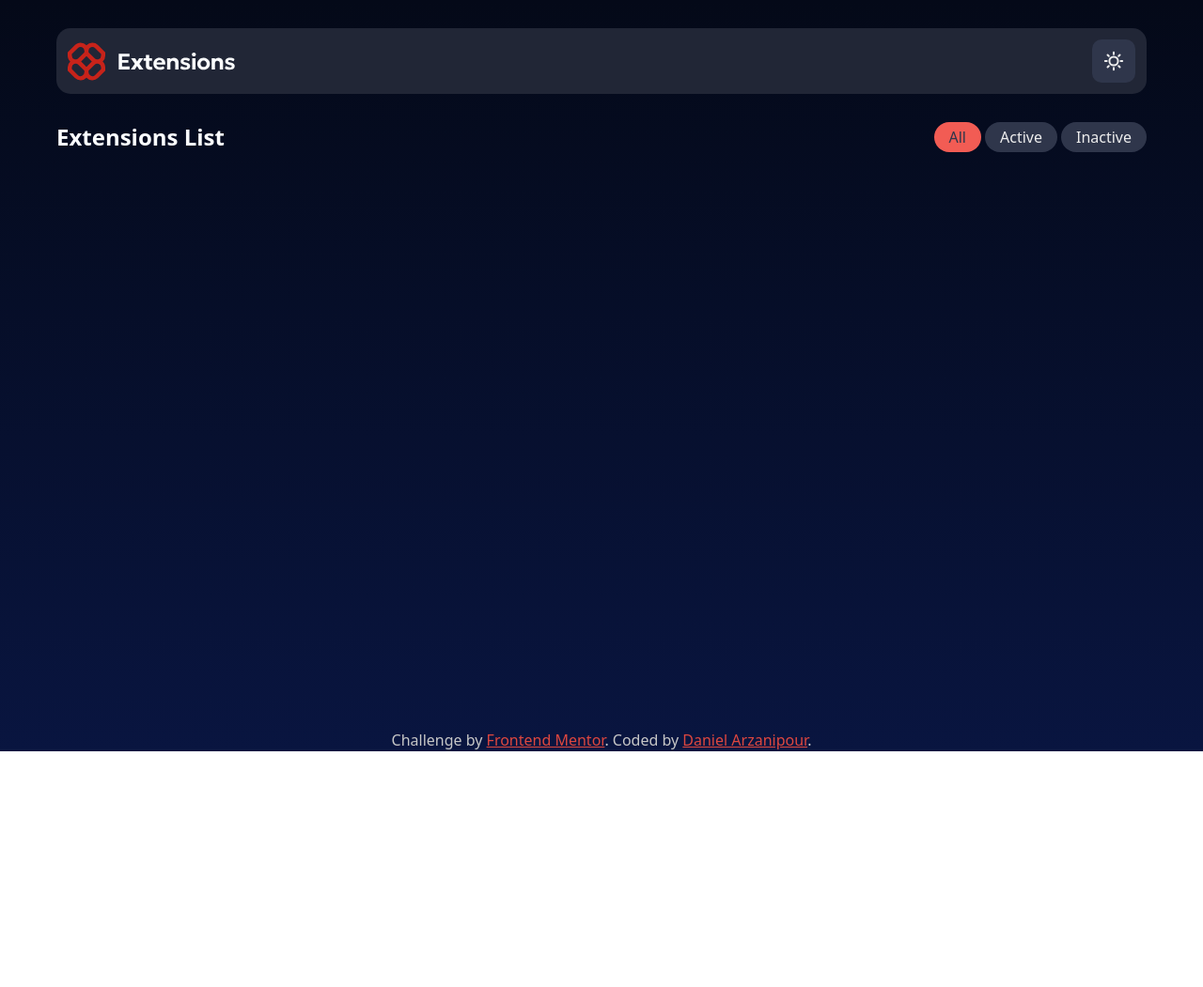
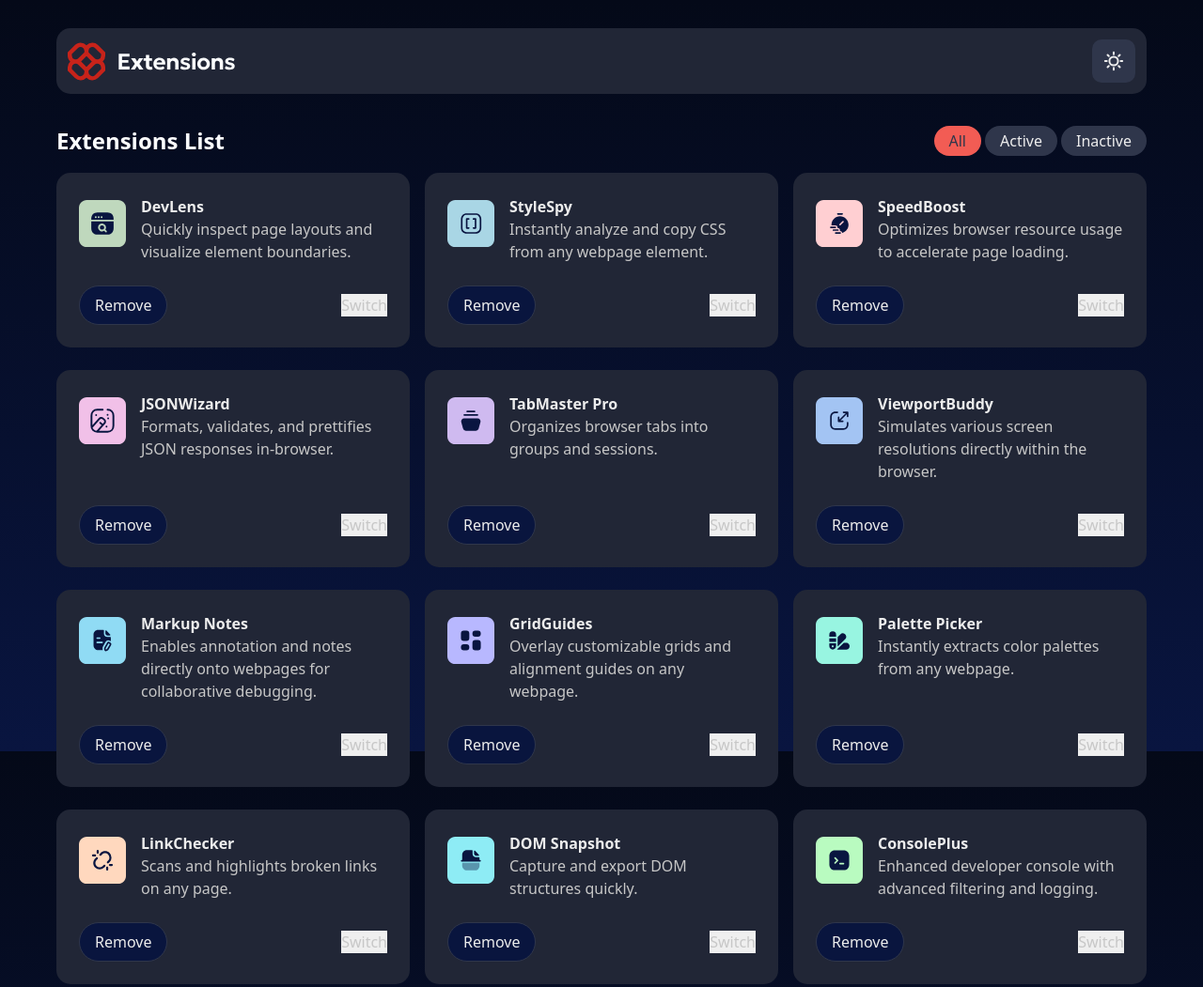
Before and after one commit to Frontend-Mentor-Projects-Daniel/Browser-extension-manager, a website built with Vite: page index.html in a window 1280 px wide. Shown: the top 1051 px of the page at 94% size. Before the commit the page ends 800 px from the top, so only its background shows below. Built offline with nearby package versions, Linux system fonts and the light colour scheme; a web font is replaced by a local one; what granim would draw is missing.

Commit message:
use dynamic data for cards and layout card contents

```diff
--- a/index.html
+++ b/index.html
@@ -52,6 +52,7 @@
     <script src="./src/index.js" type="module"></script>
     <script type="module" src="./src/scripts/granim.js"></script>
     <script type="module" src="./src/scripts/themeToggle.js"></script>
+    <script type="module" src="./src/scripts/cardTemplate.js"></script>
 
     <title>Frontend Mentor | Browser Extensions Manager UI</title>
   </head>
--- a/src/adapters/html/homepage.html
+++ b/src/adapters/html/homepage.html
@@ -1,5 +1,5 @@
 <section class="homepage">
-  <main>
+  <main class="stack">
     <div class="filter-bar cluster">
       <h1 class="filter-bar__title">Extensions List</h1>
 
@@ -13,5 +13,39 @@
         </button>
       </div>
     </div>
+
+    <div class="cards">
+      <ul class="cards__list grid">
+        <template id="homepage-card-template">
+          <li class="cards__list-item center">
+            <div class="card box stack">
+              <div class="card__top center">
+                <div class="card__logo">
+                  <img
+                    src="/assets/images/logo-devlens.svg"
+                    alt="DevLens"
+                    width="50px"
+                    height="50px"
+                  />
+                </div>
+                <div class="card__content">
+                  <h2 class="card__title">DevLens</h2>
+                  <p class="card__text">
+                    Quickly inspect page layouts and visualize element
+                    boundaries.
+                  </p>
+                </div>
+              </div>
+
+              <div class="card__bottom">
+                <button class="card__remove-button box">Remove</button>
+
+                <button class="card__switch">Switch</button>
+              </div>
+            </div>
+          </li>
+        </template>
+      </ul>
+    </div>
   </main>
 </section>
--- /dev/null
+++ b/src/scripts/cardTemplate.js
@@ -0,0 +1,31 @@
+function createCard({ title, text, logoSrc, logoAlt }) {
+  const template = document.getElementById('homepage-card-template');
+  const clone = template.content.cloneNode(true);
+
+  clone.querySelector('.card__title').textContent = title;
+  clone.querySelector('.card__text').textContent = text;
+
+  const img = clone.querySelector('img');
+  img.src = logoSrc;
+  img.alt = logoAlt;
+
+  return clone;
+}
+
+async function loadCards() {
+  const res = await fetch('src/infrastructure/data/data.json');
+  const data = await res.json();
+
+  const list = document.querySelector('.cards__list');
+  data.forEach(({ name, description, logo }) => {
+    const card = createCard({
+      title: name,
+      text: description,
+      logoSrc: logo,
+      logoAlt: name,
+    });
+    list.appendChild(card);
+  });
+}
+
+loadCards();
--- a/src/styles/base.css
+++ b/src/styles/base.css
@@ -121,7 +121,7 @@ select {
   */
 
   --font-size--2: 0.444rem; /* ~7.1px */
-  --font-size--1: 0.666rem; /* ~10.66px */
+  --font-size--1: 0.875rem; /* 14px */
   --font-size-0: 1rem; /* 16px */
   --font-size-1: 1.5rem; /* 24px */
   --font-size-2: 2.25rem; /* 36px */
@@ -209,35 +209,66 @@ select {
          THEMES
 -------------------------*/
 [data-theme='dark'] {
+  /* GLOBAL */
+  --color-headings: var(--color-gray-0);
+  /* BODY */
   --color-body-background: var(--dark-gradient);
   --color-body-text: var(--color-gray-300);
+  /* HEADER */
   --color-header: var(--color-gray-800);
-  --color-headings: var(--color-gray-0);
   --color-theme_toggle-background: var(--color-gray-700);
   --color-theme_toggle_hover-background: var(--color-gray-600);
   --color-theme_toggle_icon-stroke: var(--color-gray-100);
   --color-logo: var(--color-gray-0);
+  /* FILTER BAR */
   --color-filter: var(--color-gray-100);
   --color-filter-active: var(--color-gray-700);
   --color-filter-background: var(--color-gray-700);
   --color-filter-hover-background: var(--color-gray-600);
   --color-filter-active-background: var(--color-primary-active);
+  /* CARD GRID */
+  --color-card-background: var(--color-gray-800);
+  --color-card-title: var(--color-gray-100);
+  --color-card-text: var(--color-gray-400);
+  --color-card-button-text: var(--color-gray-100);
+  --color-card-button-text-hover: var(--color-gray-900);
+  --color-card-button-background: var(--color-gray-900);
+  --color-card-button-background-hover: var(--color-primary-hover);
+  --color-card-button-border: var(--color-gray-700);
+  --color-card-button-switch-background-active: ;
+  --color-card-button-switch-background-inactive: ;
 }
 
 [data-theme='light'] {
+  /* GLOBAL */
+  --color-headings: var();
+  /* BODY */
   --color-body-background: var(--light-gradient);
   --color-body-text: var();
+  /* HEADER */
   --color-header: var(--color-gray-0);
-  --color-headings: var();
   --color-theme_toggle-background: var(--color-gray-100);
   --color-theme_toggle_hover-background: var(--color-gray-300);
   --color-theme_toggle_icon-stroke: var(--color-gray-700);
   --color-logo: var();
+  /* HOMEPAGE FILTER */
   --color-filter: var(-color-gray-700);
   --color-filter-active: var(--color-gray-100);
   --color-filter-background: var(--color-gray-0);
   --color-filter-hover-background: var(--color-gray-300);
   --color-filter-active-background: var(--color-primary-active);
+  /* HOMEPAGE CARD GRID */
+  --color-card-background: var(--color-gray-0);
+  --color-card-title: ;
+  --color-card-text: ;
+  --color-card-button-text: ;
+  --color-card-button-text-hover: ;
+  --color-card-button-background: ;
+  --color-card-button-background-hover: ;
+  --color-card-button-border: var(--color-gray-300);
+  --color-card-button-border-hover: var(--color-primary-hover);
+  --color-card-button-switch-background-active: ;
+  --color-card-button-switch-background-inactive: ;
 }
 
 /*-----------------------
@@ -254,12 +285,6 @@ body {
 #app {
   padding-inline: clamp(1rem, calc(0.4167rem + 4.1667vw), 6rem);
   padding-block-start: clamp(1rem, calc(0.4074rem + 1.8519vw), 3rem);
-}
-
-@media (min-width: 480px) {
-  #app {
-    /* padding-inline: 6rem; */
-  }
 }
 
 h1,
--- a/src/styles/blocks.css
+++ b/src/styles/blocks.css
@@ -30,9 +30,9 @@
   stroke: var(--color-theme_toggle_icon-stroke);
 }
 
-/*------------------
-    FILTER BAR
- -----------------*/
+/*------------------------
+    HOMEPAGE FILTER BAR
+ ------------------------*/
 .filter-bar {
   --justify-content: center;
 }
@@ -44,7 +44,7 @@
 }
 
 .filter-bar__filters {
-  --spacer: var(--space-xxs);
+  --gap: var(--space-xxs);
 }
 
 @media (min-width: 270px) {
@@ -55,9 +55,8 @@
 
 .filter-bar__filter {
   --radius: var(--radius-full);
-  --spacer: 0;
-  padding-inline: var(--space-md);
-  padding-block: var(--space-xxs);
+  --padding-inline: var(--space-md);
+  --padding-block: var(--space-xxs);
 
   background-color: var(--color-filter-background);
   color: var(--color-filter);
@@ -72,3 +71,45 @@
   background-color: var(--color-filter-active-background);
   color: var(--color-filter-active);
 }
+
+/*----------------------------------*
+       ♥️ HOMEPAGE CARD
+*----------------------------------*/
+
+.cards__list-item {
+  list-style-type: none;
+}
+
+.card {
+  background-color: var(--color-card-background);
+}
+
+.card__title {
+  color: var(--color-card-title);
+}
+
+.card__text {
+  color: var(--color-card-text);
+}
+
+.card__remove-button {
+  display: flex;
+  flex-direction: column;
+  align-items: center;
+
+  background-color: var(--color-card-button-background);
+  border: 1px solid var(--color-card-button-border);
+  border-radius: var(--radius-full);
+  color: var(--color-card-button-text);
+  font-size: var(--font-size-0);
+  padding-inline: 1rem;
+  padding-block: 0.5rem;
+}
+
+.card__remove-button:hover {
+  background-color: var(--color-card-button-background-hover);
+  color: var(--color-card-button-text-hover);
+}
+
+.card__switch {
+}
--- a/src/styles/composition.css
+++ b/src/styles/composition.css
@@ -1,14 +1,33 @@
+/*----------------------------------*
+            GUIDELINES
+*----------------------------------*/
+/*
+--padding-inline -> padding inline
+--padding-block -> padding block
+
+--radius -> radius
+--measure -> max width or max inline size
+
+--spacer -> margin
+
+*/
+
 /*----------------------------------*
   🧱 SHARED BOX STYLES
   Applies to any block with a border
 *----------------------------------*/
 .box {
   --radius: var(--radius-md);
-  --spacer: var(--space-sm);
+  --padding-inline: var(--space-sm);
+  --padding-block: var(--space-sm);
+
   box-sizing: border-box; /* Include padding and border in the element's total width/height */
   border-radius: var(--radius);
   display: block; /* Ensures the element behaves like a block box */
-  padding: var(--spacer); /* Small internal padding for consistent spacing */
+  padding-inline: var(
+    --padding-inline
+  ); /* Small internal padding for consistent spacing */
+  padding-block: var(--padding-block);
 }
 
 .box * {
@@ -26,7 +45,7 @@
 
   box-sizing: content-box; /* Ensures padding doesn't affect the max-inline-size */
   padding-inline-start: 1rem; /* Horizontal padding for small screens */
-  padding-inline-end: 1rem;
+  padding-inline-end: 1rem; /* This should also be a custom variable */
 
   margin-inline: auto; /* Horizontally centers the element */
   max-inline-size: var(--measure); /* Constrains readable width */
@@ -61,6 +80,7 @@
   *----------------------------------*/
 .cover {
   --spacer: var(--space-md);
+
   display: flex;
   flex-direction: column;
   min-block-size: 100vh; /* Minimum height of viewport */
@@ -101,10 +121,12 @@
 | 300px        | 1       | 100% (not 250px!) ✅ |
   *----------------------------------*/
 .grid {
+  --min: 315px;
+
   display: grid;
   gap: 1rem; /* Gap between grid items */
   /* Dynamically fits as many 250px-wide columns as space allows, up to full width */
-  grid-template-columns: repeat(auto-fit, minmax(min(250px, 100%), 1fr));
+  grid-template-columns: repeat(auto-fit, minmax(min(var(--min), 100%), 1fr));
 }
 
 /*----------------------------------*
@@ -154,11 +176,11 @@
 .cluster {
   --justify-content: space-between;
   --align-items: center;
-  --spacer: var(--space-sm);
+  --gap: var(--space-sm);
 
   display: flex;
   flex-wrap: wrap;
-  gap: var(--spacer);
+  gap: var(--gap);
   justify-content: var(--justify-content);
   align-items: var(--align-items);
 }
--- a/src/styles/exceptions.css
+++ b/src/styles/exceptions.css
@@ -0,0 +1,52 @@
+/*----------------------------------*
+       ♥️ HOMEPAGE CARD
+*----------------------------------*/
+.cards__list {
+  row-gap: 1.5rem;
+}
+
+.cards__list-item {
+  --measure: none;
+  padding: 0;
+
+  /* Making the cards equal height regardless of content pt.1 */
+  display: flex;
+}
+
+.card {
+  max-width: 414px;
+
+  /* Making the cards equal height regardless of content pt.2 */
+  flex: 1;
+  display: flex;
+  flex-direction: column;
+  justify-content: space-between;
+}
+
+@media only screen and (min-width: 470px) {
+  .card {
+    --padding-inline: var(--space-lg);
+    --padding-block: var(--space-lg);
+  }
+}
+
+.card__top {
+  padding: 0;
+
+  display: flex;
+  justify-content: space-between;
+  gap: 1rem;
+}
+
+.card__logo {
+  flex-shrink: 0;
+  transform: translateY(5px);
+}
+
+.card__bottom {
+  --spacer: var(--space-lg);
+
+  display: flex;
+  align-items: baseline;
+  justify-content: space-between;
+}
```
